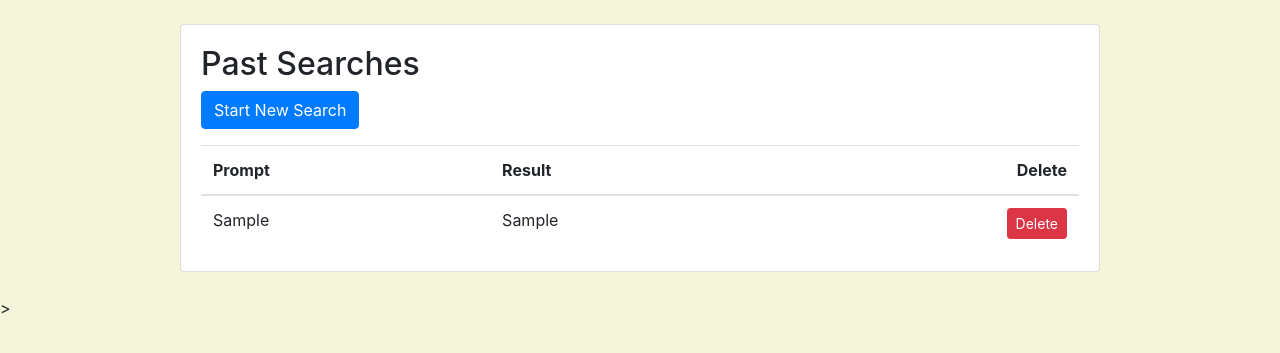
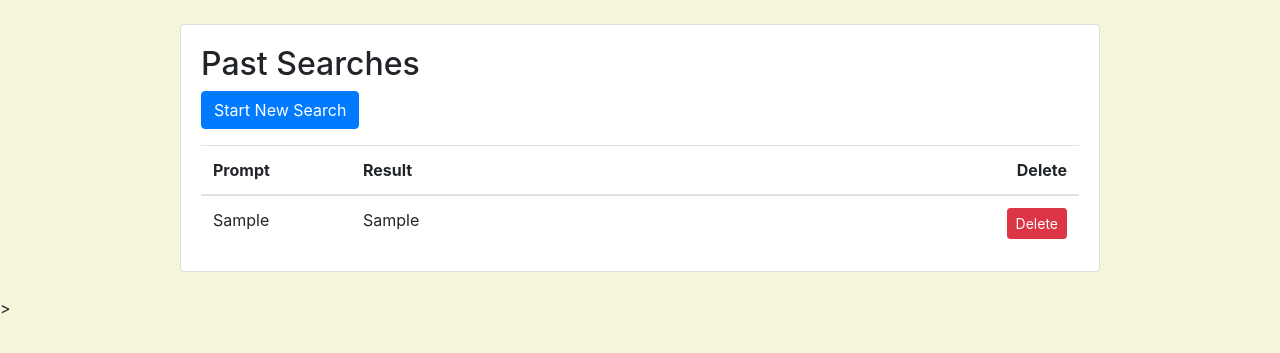
Before and after one commit to Kevin-Rush/agent_search_djproject, a Django app: page /prompt_list/ in a window 1280 px wide. Shown: the part 56-409 px from the top of the page. Run offline with Django 3.2, Linux system fonts and the light colour scheme; tables that the repository leaves empty hold one stand-in row (values such as "Sample post"); some libraries are stand-ins or nearby versions.

Commit message:
updated formatting to css

```diff
--- a/mysite/static/css/app2.css
+++ b/mysite/static/css/app2.css
@@ -1,3 +1,13 @@
 body {
   background-color: #F5F5DC;
 }
+
+.fixed-width-sm {
+  width: 150px;
+}
+
+.fixed-width-lg {
+  width: 600px;
+  overflow: hidden; /* Hide any overflowing text */
+  text-overflow: ellipsis; /* Add ellipsis (...) to truncated text */
+}
```
